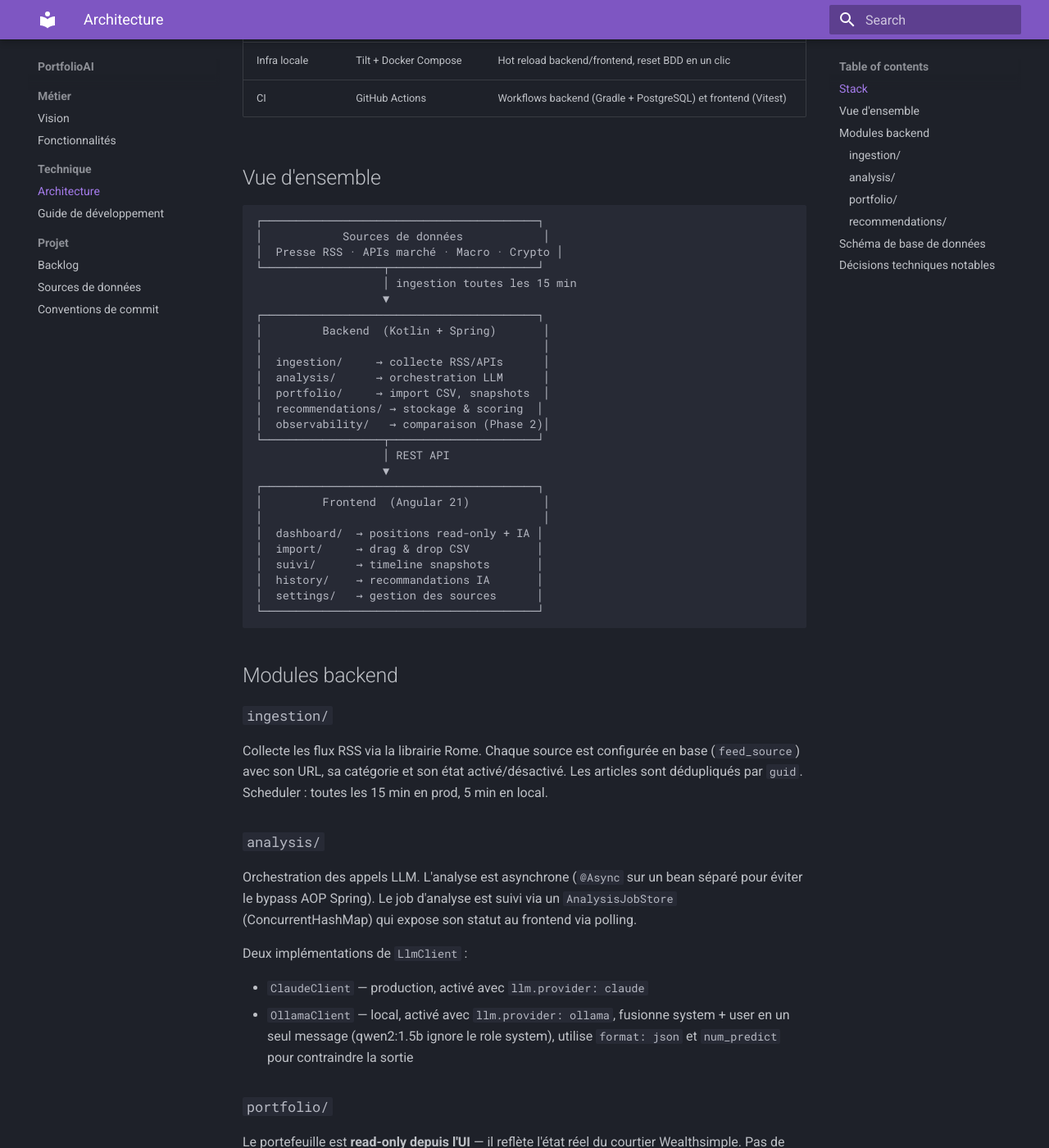
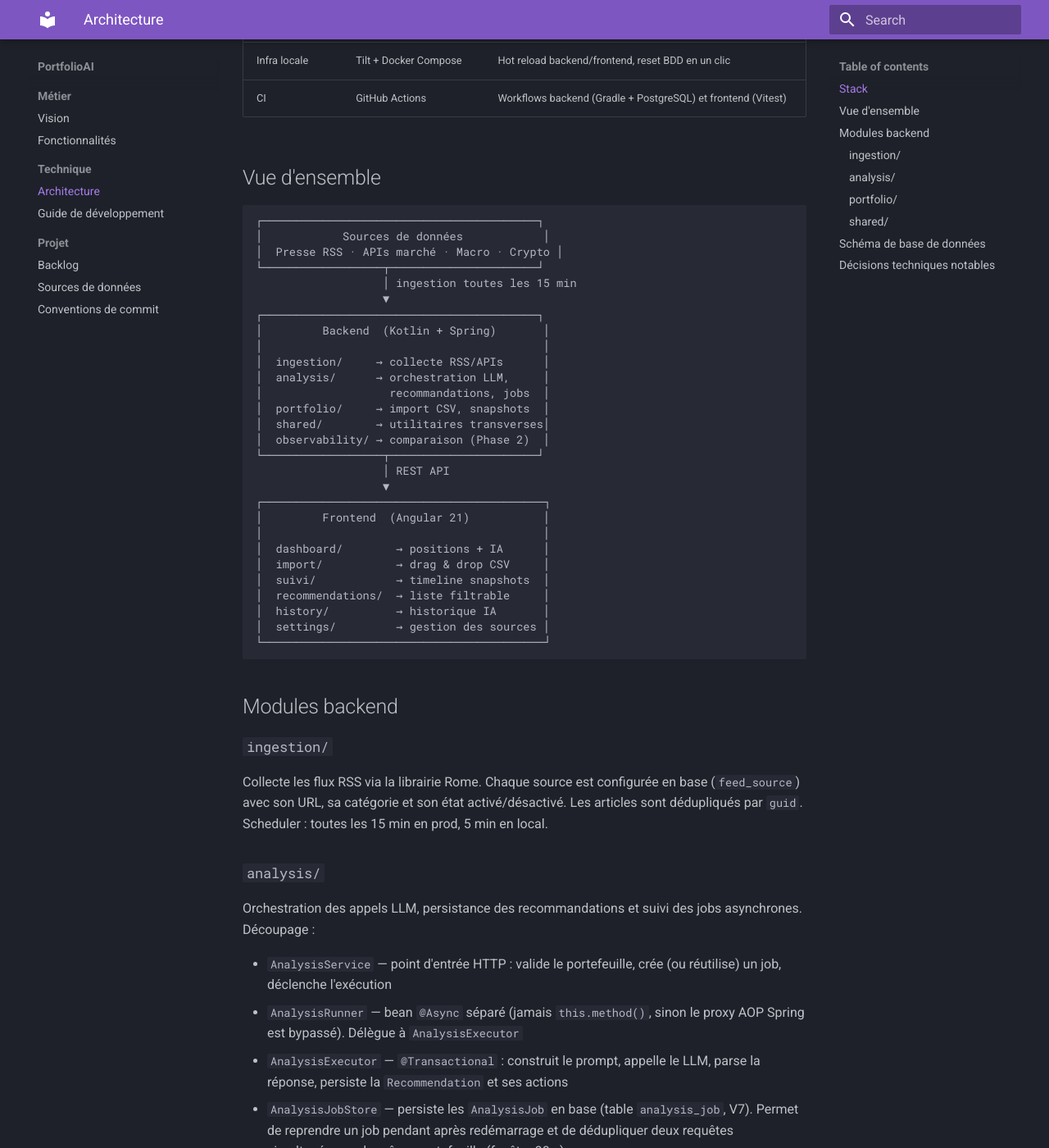
Before and after one commit to jv3n/trade, an MkDocs documentation site: the page built from docs/technique/architecture.md, in a window 1280 px wide and 1400 px high, scrolled down 559 px. Shown: the whole window at 82% size. Built offline with MkDocs 1.6.1 and Material for MkDocs 9.7.7, drawn with Linux system fonts in a browser that asks for light colours; some of the changed text lies outside the part shown.

Commit message:
docs: update

````diff
--- a/docs/technique/architecture.md
+++ b/docs/technique/architecture.md
@@ -26,22 +26,24 @@
 │         Backend  (Kotlin + Spring)       │
 │                                          │
 │  ingestion/     → collecte RSS/APIs      │
-│  analysis/      → orchestration LLM      │
+│  analysis/      → orchestration LLM,     │
+│                   recommandations, jobs  │
 │  portfolio/     → import CSV, snapshots  │
-│  recommendations/ → stockage & scoring  │
-│  observability/   → comparaison (Phase 2)│
+│  shared/        → utilitaires transverses│
+│  observability/ → comparaison (Phase 2)  │
 └──────────────────┬──────────────────────┘
                    │ REST API
                    ▼
-┌─────────────────────────────────────────┐
+┌──────────────────────────────────────────┐
 │         Frontend  (Angular 21)           │
 │                                          │
-│  dashboard/  → positions read-only + IA │
-│  import/     → drag & drop CSV          │
-│  suivi/      → timeline snapshots       │
-│  history/    → recommandations IA       │
-│  settings/   → gestion des sources      │
-└─────────────────────────────────────────┘
+│  dashboard/        → positions + IA      │
+│  import/           → drag & drop CSV     │
+│  suivi/            → timeline snapshots  │
+│  recommendations/  → liste filtrable     │
+│  history/          → historique IA       │
+│  settings/         → gestion des sources │
+└──────────────────────────────────────────┘
 ```
 
 ## Modules backend
@@ -52,12 +54,17 @@ Collecte les flux RSS via la librairie Rome. Chaque source est configurée en ba
 
 ### `analysis/`
 
-Orchestration des appels LLM. L'analyse est asynchrone (`@Async` sur un bean séparé pour éviter le bypass AOP Spring). Le job d'analyse est suivi via un `AnalysisJobStore` (ConcurrentHashMap) qui expose son statut au frontend via polling.
+Orchestration des appels LLM, persistance des recommandations et suivi des jobs asynchrones. Découpage :
+
+- `AnalysisService` — point d'entrée HTTP : valide le portefeuille, crée (ou réutilise) un job, déclenche l'exécution
+- `AnalysisRunner` — bean `@Async` séparé (jamais `this.method()`, sinon le proxy AOP Spring est bypassé). Délègue à `AnalysisExecutor`
+- `AnalysisExecutor` — `@Transactional` : construit le prompt, appelle le LLM, parse la réponse, persiste la `Recommendation` et ses actions
+- `AnalysisJobStore` — persiste les `AnalysisJob` en base (table `analysis_job`, V7). Permet de reprendre un job pendant après redémarrage et de dédupliquer deux requêtes simultanées sur le même portefeuille (fenêtre 90 s)
 
 Deux implémentations de `LlmClient` :
 
-- `ClaudeClient` — production, activé avec `llm.provider: claude`
-- `OllamaClient` — local, activé avec `llm.provider: ollama`, fusionne system + user en un seul message (qwen2:1.5b ignore le role system), utilise `format: json` et `num_predict` pour contraindre la sortie
+- `ClaudeClient` — production, activé avec `llm.provider: claude`. Timeouts explicites (10 s connect / 60 s read)
+- `OllamaClient` — local, activé avec `llm.provider: ollama`. Fusionne system + user en un seul message (qwen2:1.5b ignore le role `system`), utilise `format: json` et `num_predict` pour contraindre la sortie
 
 ### `portfolio/`
 
@@ -67,9 +74,11 @@ Le portefeuille est **read-only depuis l'UI** — il reflète l'état réel du c
 
 **Snapshots** : à chaque import, un `PortfolioSnapshot` est créé par compte (avec un `batch_id` commun pour grouper les snapshots d'un même import). Chaque `SnapshotPosition` stocke la valeur comptable en CAD, la valeur de marché en devise native, et le P&L non réalisé. Permet le suivi historique de l'évolution du portefeuille.
 
-### `recommendations/`
+### `shared/`
 
-Stockage des recommandations avec leurs actions (ticker, BUY/SELL/HOLD/REDUCE, poids cible, rationale). Statut : PENDING → APPLIED / IGNORED / EVALUATED.
+Utilitaires transverses : pour l'instant `GlobalExceptionHandler` (mapping uniforme des erreurs en JSON).
+
+> **Note** : les recommandations ne sont pas un module séparé — elles vivent dans `analysis/` (entités `Recommendation`, `RecommendationActionItem`, repository et controller d'historique inclus).
 
 ## Schéma de base de données
 
@@ -77,14 +86,19 @@ Migrations Flyway dans `backend/src/main/resources/db/migration/` :
 
 | Migration | Contenu |
 |-----------|---------|
-| V1 | Portfolio, Asset, Recommendation, RecommendationAction |
+| V1 | Portfolio, Asset, Recommendation, RecommendationAction, RecommendationScore |
 | V2 | FeedSource, FeedArticle |
 | V3 | Enrichissement FeedSource (slug, description, free, requires_api_key) + seed 22 sources |
 | V4 | PortfolioSnapshot (batch_id, portfolio_id, imported_at), SnapshotPosition (valeurs CAD + marché + P&L) |
+| V5 | Asset : ajout des colonnes `currency` et `book_value_cad` |
+| V6 | Asset : ajout de `market_value`, `unrealized_gain`, `gain_currency` |
+| V7 | AnalysisJob (id, portfolio_id, status, created_at, recommendation_id, error) — index sur `(portfolio_id, status)` |
 
 ## Décisions techniques notables
 
-**`@Async` sur bean séparé** — Spring AOP ne proxifie pas les appels internes (`this.method()`). Tout le code async est dans `AnalysisRunner`, `AnalysisService` délègue.
+**`@Async` sur bean séparé** — Spring AOP ne proxifie pas les appels internes (`this.method()`). `AnalysisService` (HTTP) délègue à `AnalysisRunner` (`@Async`), qui délègue à son tour à `AnalysisExecutor` (`@Transactional`). Cette chaîne garantit que les proxies async ET transactionnel s'appliquent.
+
+**Persistance des jobs d'analyse en base** — l'ancien `ConcurrentHashMap` perdait l'historique au redémarrage. La table `analysis_job` (V7) stocke chaque job avec son `created_at`. `AnalysisService` consulte cette table avant de lancer un nouveau job : si un job pendant existe pour le même portefeuille dans la fenêtre des 90 dernières secondes, il est réutilisé — évite les doubles lancements depuis l'UI.
 
 **LLM local avec qwen2:1.5b** — Mistral 7B et phi3:mini sont trop lents sur M1 pour un usage interactif. qwen2:1.5b répond en ~60s avec `format:json`. Le role `system` est ignoré par ce modèle — system et user sont fusionnés en un seul message.
 
````
Also changed, not shown: docs/projet/backlog.md (+3 -1 lines), docs/projet/sources.md (+5 -1 lines), docs/technique/developpement.md (+17 -12 lines).
